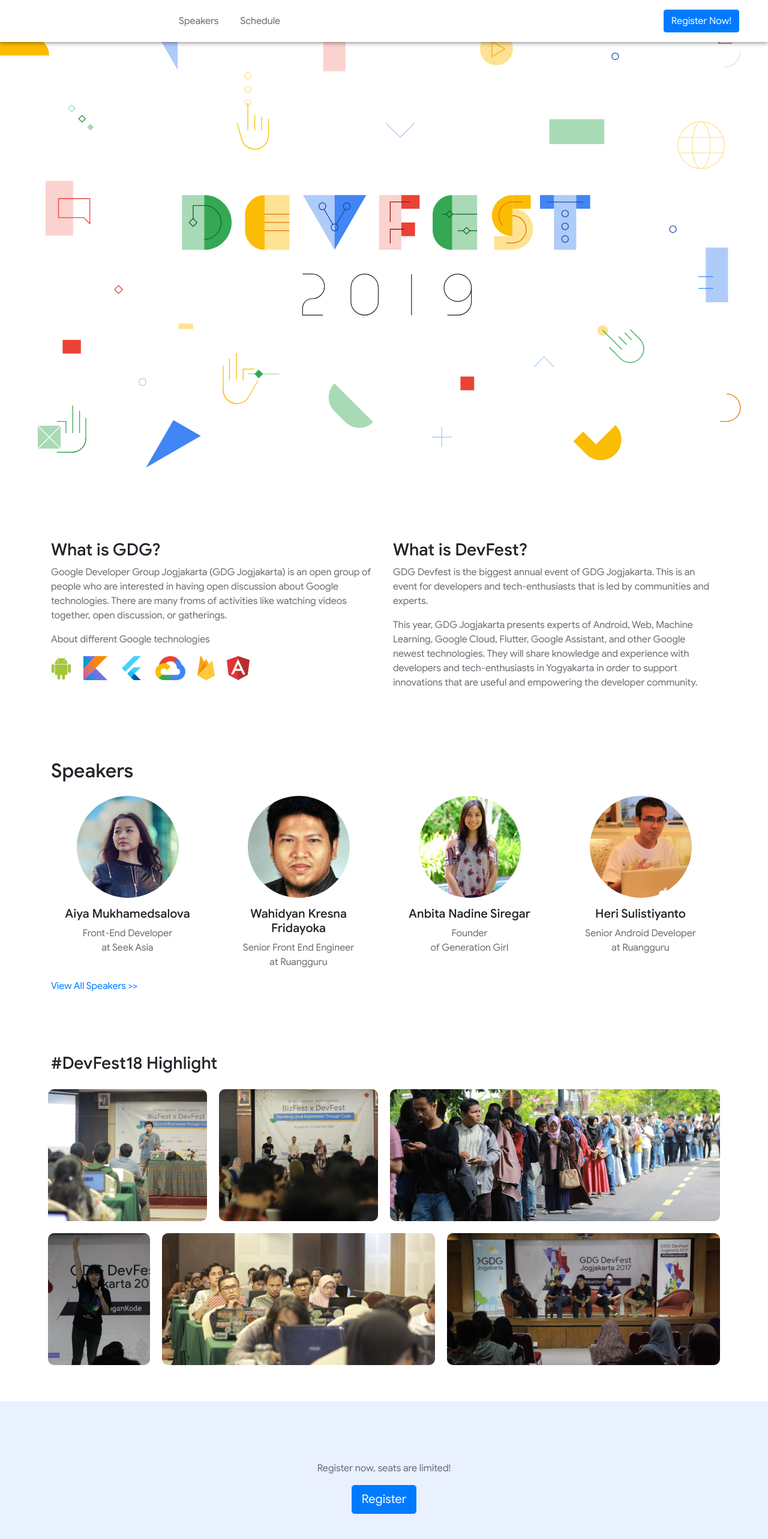
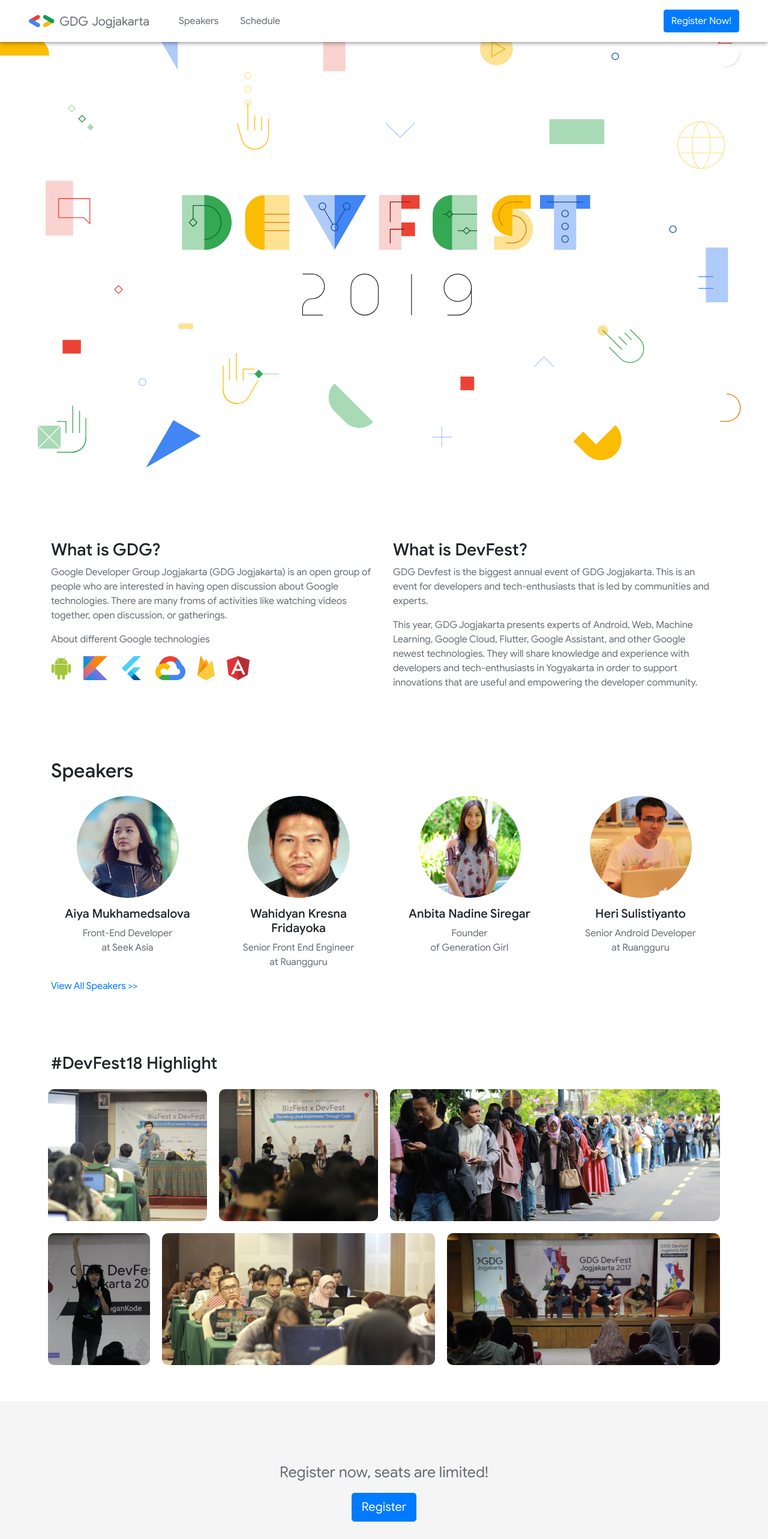
Before and after one commit to erdie/devfest-19-landing, a Nuxt app: page / in a window 1280 px wide. Shown: the top 2566 px of the page at 60% size. Built offline with nearby package versions, Linux system fonts and the light colour scheme.

Commit message:
update partner

```diff
--- a/components/CallToAction.vue
+++ b/components/CallToAction.vue
@@ -11,6 +11,8 @@
 
 <style lang="sass" scoped>
     #call-to-action
-        background-color: #E9F0FE
+        background-color: #F5F5F5
         padding: 100px 0
+        p
+            font-size: 25px
 </style>
--- a/components/Navbar.vue
+++ b/components/Navbar.vue
@@ -1,16 +1,16 @@
 <template>
     <div id="navbar">
         <nav class="navbar navbar-expand-lg navbar-light fixed-top pl-5 pr-5">
-            <a class="navbar-brand" href="#">
-                <nuxt-link to="/"></nuxt-link>
-            </a>
+            <div class="navbar-brand" href="#">
+                <nuxt-link to="/"><img src="../assets/img/gdg-jogjakarta-logo.svg" alt="" class="w-100"></nuxt-link>
+            </div>
             <button class="navbar-toggler" type="button" data-toggle="collapse" data-target="#navbarSupportedContent" aria-controls="navbarSupportedContent" aria-expanded="false" aria-label="Toggle navigation">
                 <span class="navbar-toggler-icon"></span>
             </button>
 
             <div class="collapse navbar-collapse" id="navbarSupportedContent">
                 <ul class="navbar-nav mr-auto ml-3">
-                    <li class="nav-item" v-bind:class="{ active: isActive }" v-on:click="isActive = !isActive">
+                    <li class="nav-item">
                         <div class="nav-link"><nuxt-link to="/speakers">Speakers</nuxt-link></div>
                     </li>
                     <li class="nav-item">
```
